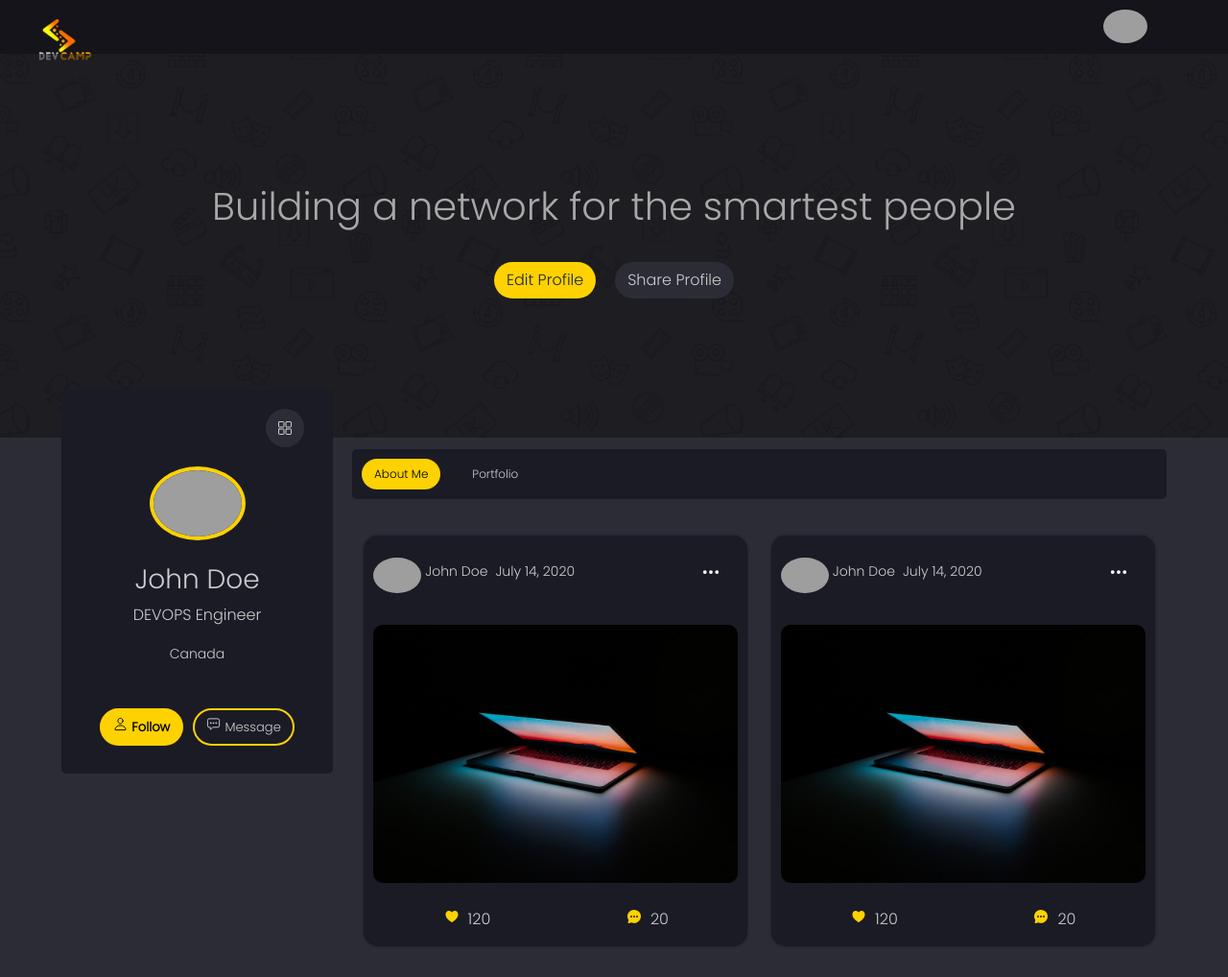
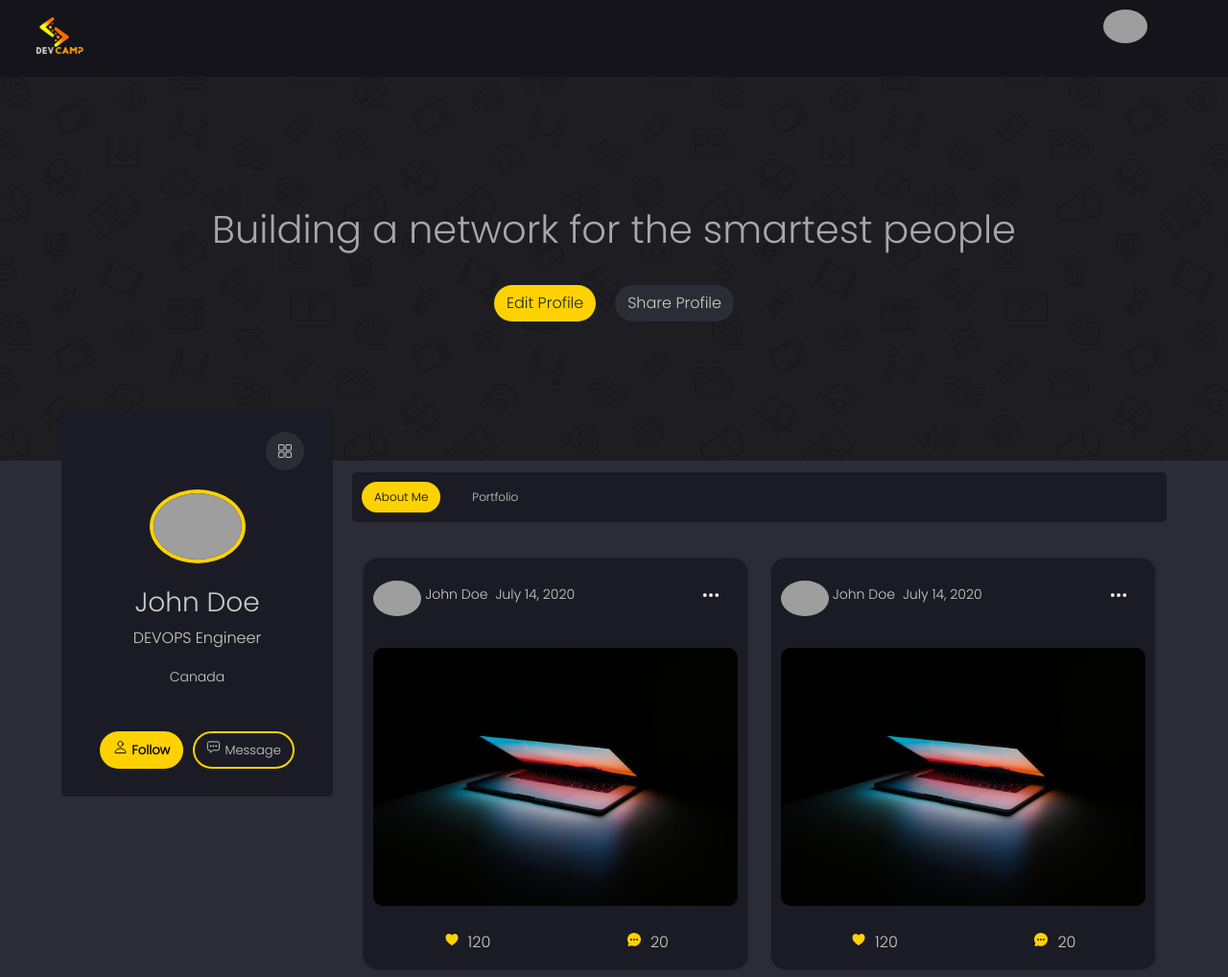
Before and after one commit to dev-camp/Devcamp-Client, a plain HTML site: page profile.html in a window 1280 px wide. Shown: the top 1018 px of the page at 96% size. Drawn offline with nearby package versions, Linux system fonts and the light colour scheme; grey boxes are pictures that could not be loaded.

Commit message:
🎉 edited profile.css

```diff
--- a/assets/css/profile.css
+++ b/assets/css/profile.css
@@ -42,7 +42,7 @@ body{
     background: var(--dark-md);
 }
 .nav .logo-cont img{
-    width:100px;
+    width:90px;
 }
 .nav .user-nav-cont{
     position: absolute;
@@ -528,6 +528,9 @@ body{
 
 /* Tablet */
 @media(min-width: 1200px){
+    .nav{
+        height:10vh;
+    }
     .profile-section .main-cont .layout .user-cont .portfolio-cont .port-card{
         width:400px !important;
     }
```
